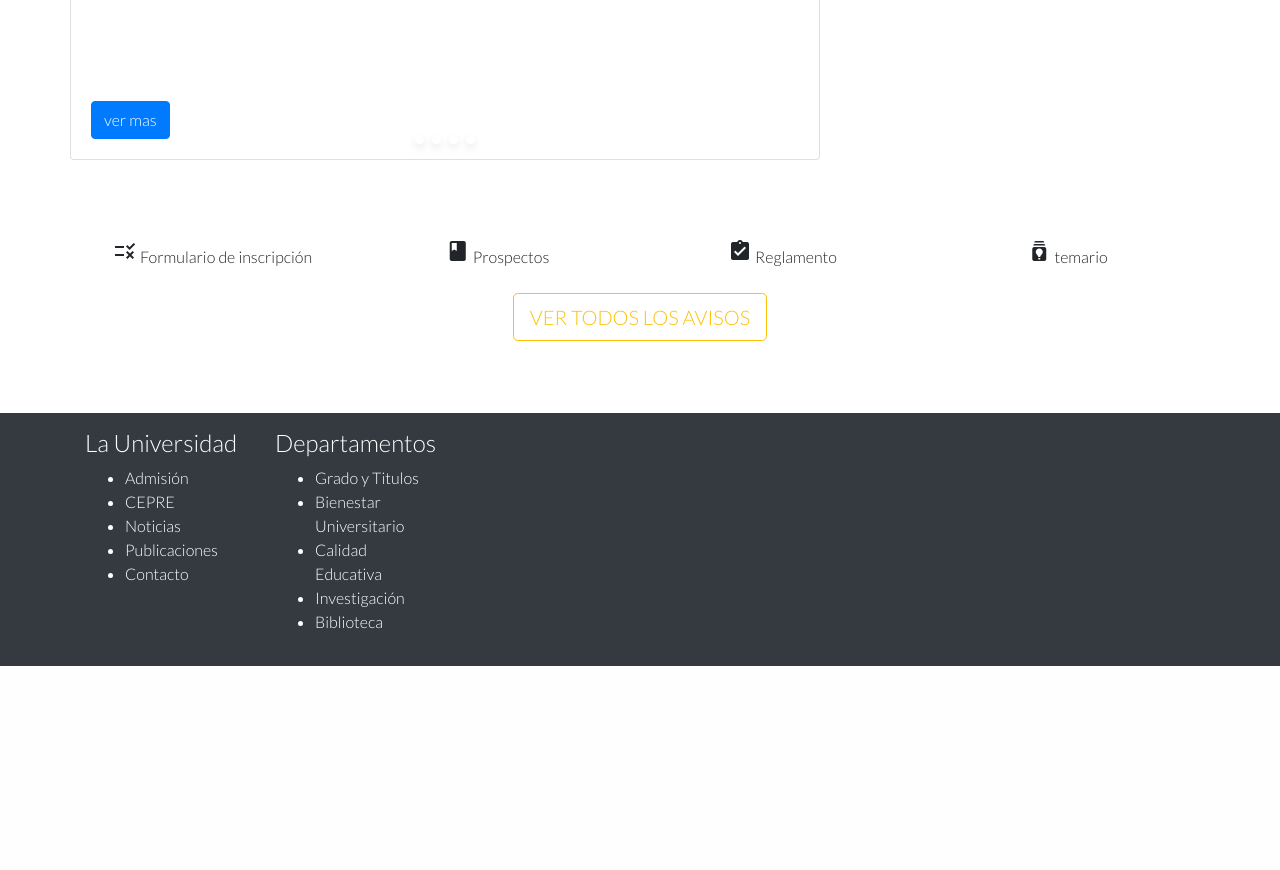
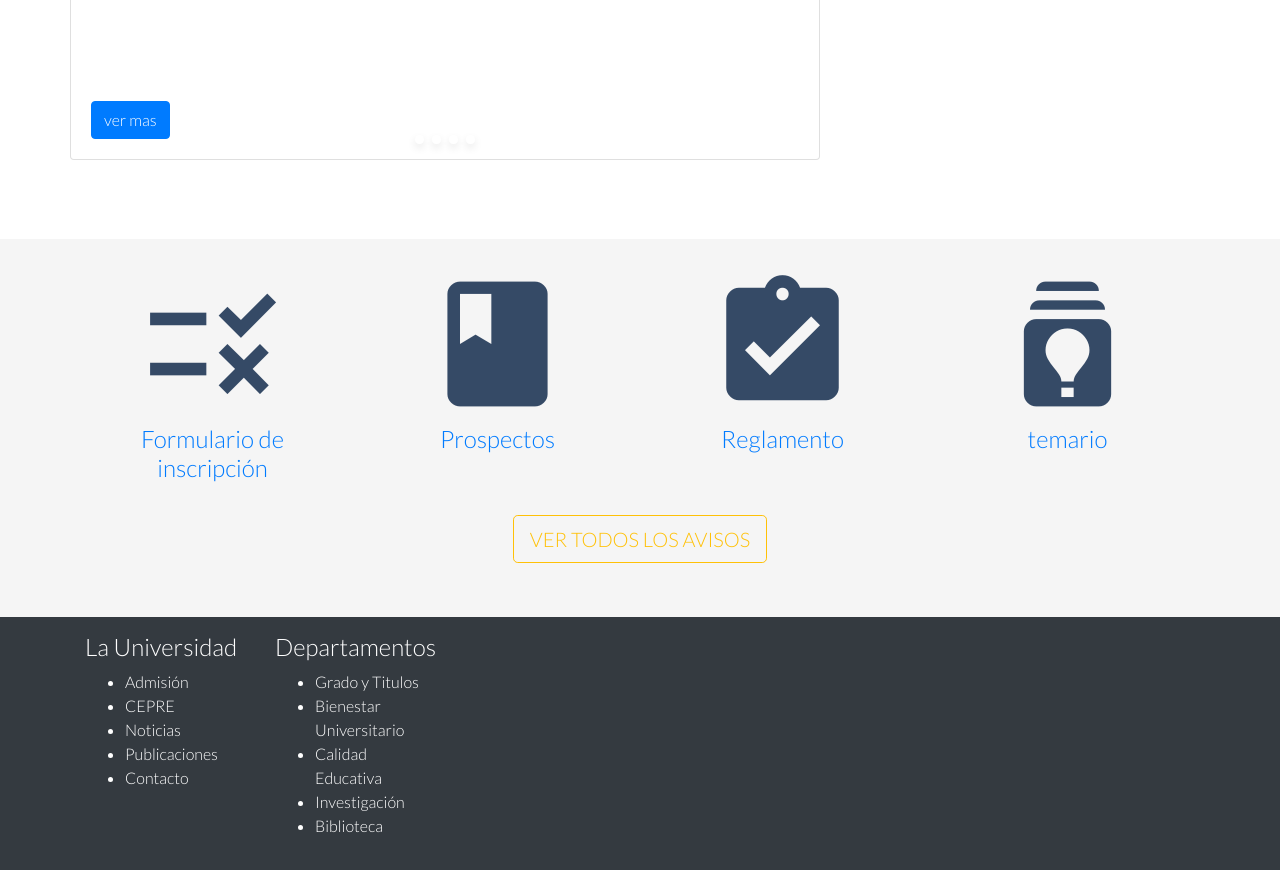
Before and after one commit to KevinQL/pagina-proceso-admision, a PHP site: page / in a window 1280 px wide. Shown: the part 2467-3337 px from the top of the page. Before the commit the page ends 3133 px from the top, so only its background shows below. Run offline with PHP 8.4, Linux system fonts and the light colour scheme; style sheets or scripts are compiled from the project's sources; some libraries are stand-ins or nearby versions.

Commit message:
iconos formulario

```diff
--- a/index.html
+++ b/index.html
@@ -28,7 +28,6 @@
             *{
                 font-family: 'Lato', sans-serif;
             }
-
         </style>
 
         <title>Unajma admisión 2020 </title>
@@ -350,35 +349,49 @@
         </section>
 
 
-        <section class="avisos my-5">
+        <!-- AVISOS -->
+        <section class="avisos mt-5">
             <div class="container">
                 <div class="row text-center">
                     <div class="col-md-3">
+                        <a href="#">
                             <span class="material-icons">
                                 rule
                             </span>
-                        Formulario de inscripción
+                            <!-- <img src="public/img/iconos/rule.svg" alt="" class="material-icons"> -->
+                            </br>
+                            <h4>Formulario de inscripción </h4>
+                        </a>
                         <!-- <img src="public/img/boton-pre-inscripcion.png" alt="" class="img img-fluid "> -->
                     </div>
                     <div class="col-md-3">
+                        <a href="#">
                             <span class="material-icons">
                                 class
                             </span>
-                        Prospectos
+                            </br>
+                            <h4>Prospectos</h4>
+                        </a>
                         <!-- <img src="public/img/prospectos.png" alt="" class="img img-fluid "> -->
                     </div>
                     <div class="col-md-3">
+                        <a href="#">
                             <span class="material-icons">
                                 assignment_turned_in
                             </span>
-                        Reglamento
+                            </br>
+                            <h4>Reglamento</h4>
+                        </a>
                         <!-- <img src="public/img/reglamento-admision3.png" alt="" class="img img-fluid "> -->
                     </div>
                     <div class="col-md-3">
+                        <a href="#">
                             <span class="material-icons">
                                 batch_prediction
                             </span>
-                        temario
+                            </br>
+                            <h4>temario</h4>
+                        </a>
                         <!-- <img src="public/img/temario.jpg" alt="" class="img img-fluid "> -->
                     </div>
                     <div class="col-md-12 py-4">
--- a/public/css/main.css
+++ b/public/css/main.css
@@ -336,6 +336,17 @@
   overflow: hidden;
 }
 
+.avisos {
+  width: 100%;
+  background-color: whitesmoke;
+  overflow: hidden;
+  padding: 30px 0px;
+}
+.avisos .material-icons {
+  font-size: 150px;
+  color: rgba(5, 31, 66, 0.801);
+}
+
 .redes-social {
   display: flex;
   justify-content: center;
--- /dev/null
+++ b/public/sass/components/_seccion-formularios.scss
@@ -0,0 +1,13 @@
+
+.avisos{
+    width: 100%;
+    background-color: whitesmoke;
+    overflow: hidden;
+    padding: 30px 0px;
+
+    .material-icons{
+        font-size: 150px;
+        color: $color-primario;
+    }
+
+}
--- a/public/sass/main.scss
+++ b/public/sass/main.scss
@@ -6,4 +6,5 @@
 @import 'components/cinta-menu';
 @import 'components/seccion-cuerpo';
 @import 'components/seccion-noticia';
+@import 'components/seccion-formularios';
 @import 'components/redes-social';
```
Also changed, not shown: public/img/iconos/assignment_turned_in.svg (added), public/img/iconos/batch_prediction.svg (added), public/img/iconos/class.svg (added), public/img/iconos/rule.svg (added), 1 other file. Lines whose indentation alone changed are shown as unchanged.
